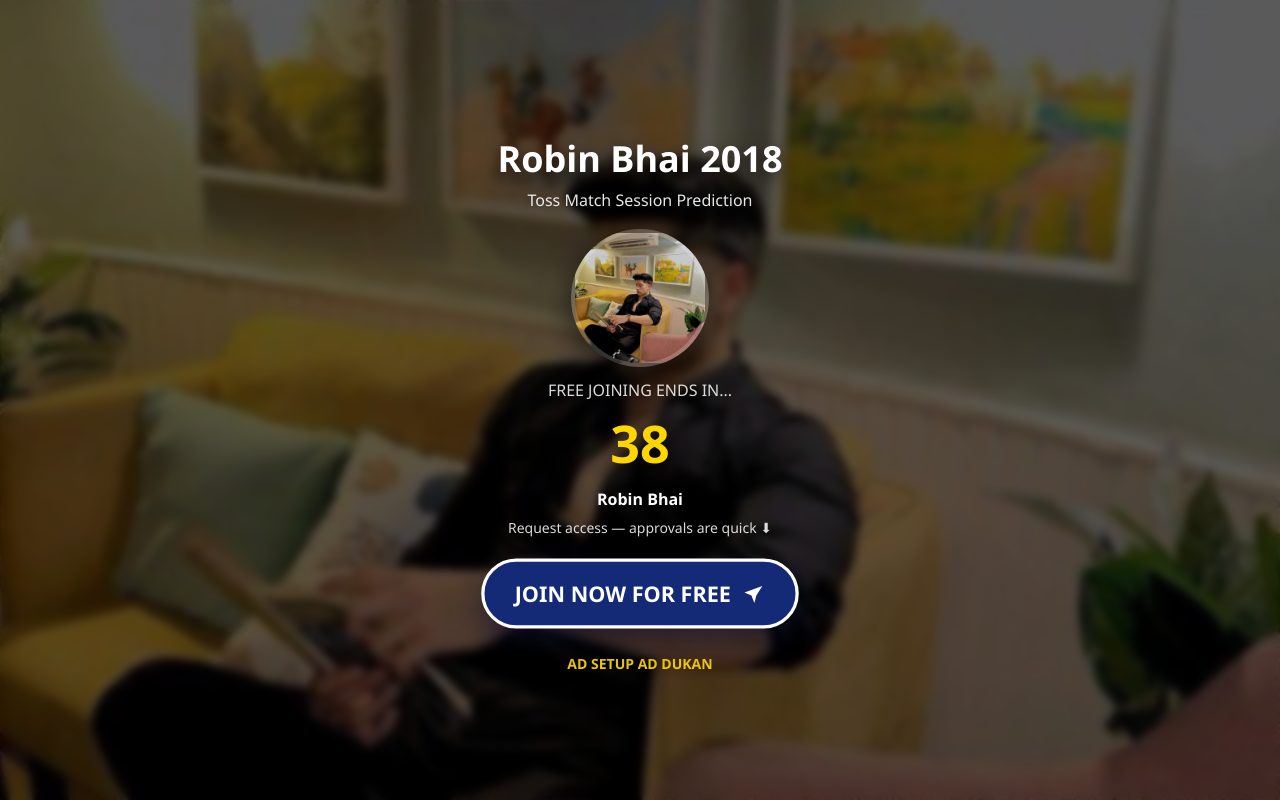
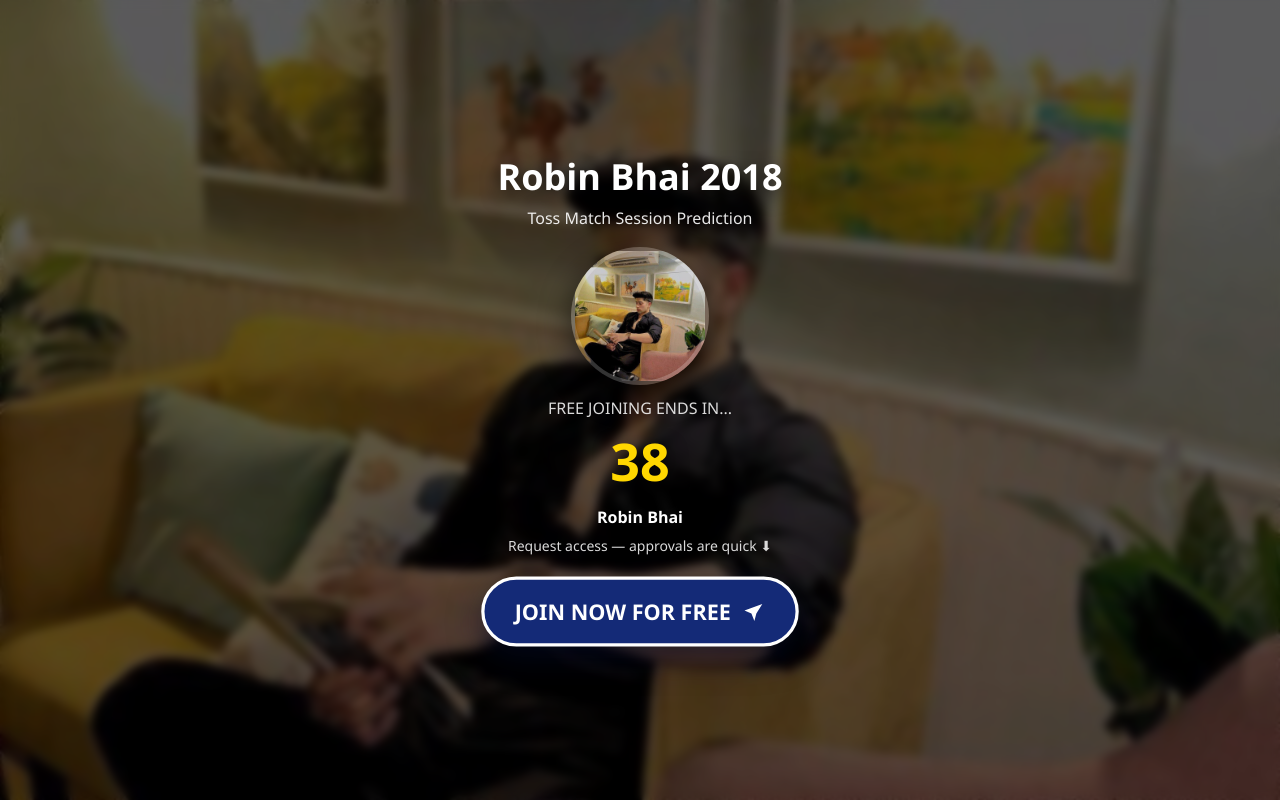
Before and after one commit to onlinetipper/robin-bhai, a plain HTML site: page index.html in a window 1280 px wide. Drawn offline with Linux system fonts and the light colour scheme.

Commit message:
Update index.html

```diff
--- a/index.html
+++ b/index.html
@@ -195,8 +195,6 @@ src="https://www.facebook.com/tr?id=23880574964876199&ev=PageView&noscript=1"
         <path d="M21 4L3 10.5L10 13.5L13 21L15 13.5L21 4Z" fill="#fff"/>
       </svg>
     </a>
-
-    <div class="footer-credit">AD SETUP <a href="https://t.me/AdDukan1" target="_blank">AD DUKAN</a></div>
   </div>
 </div>
 
```
